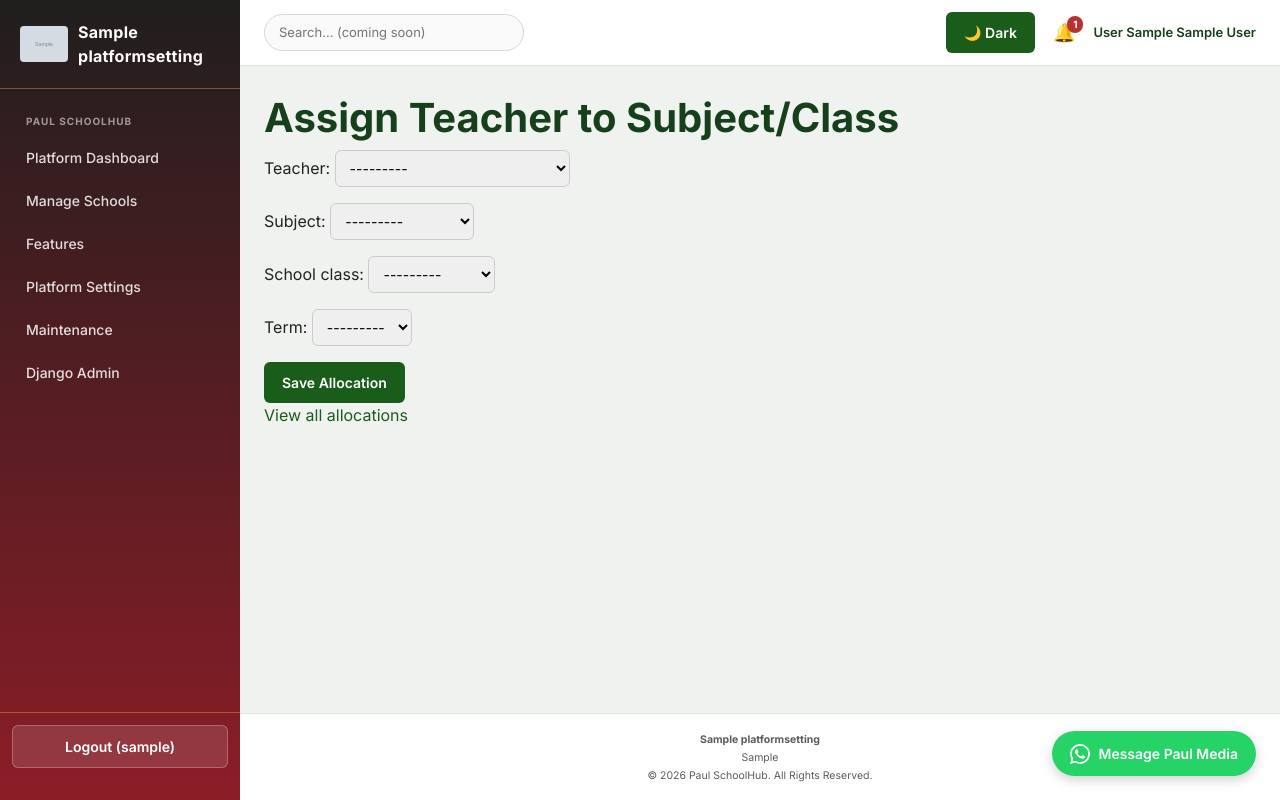
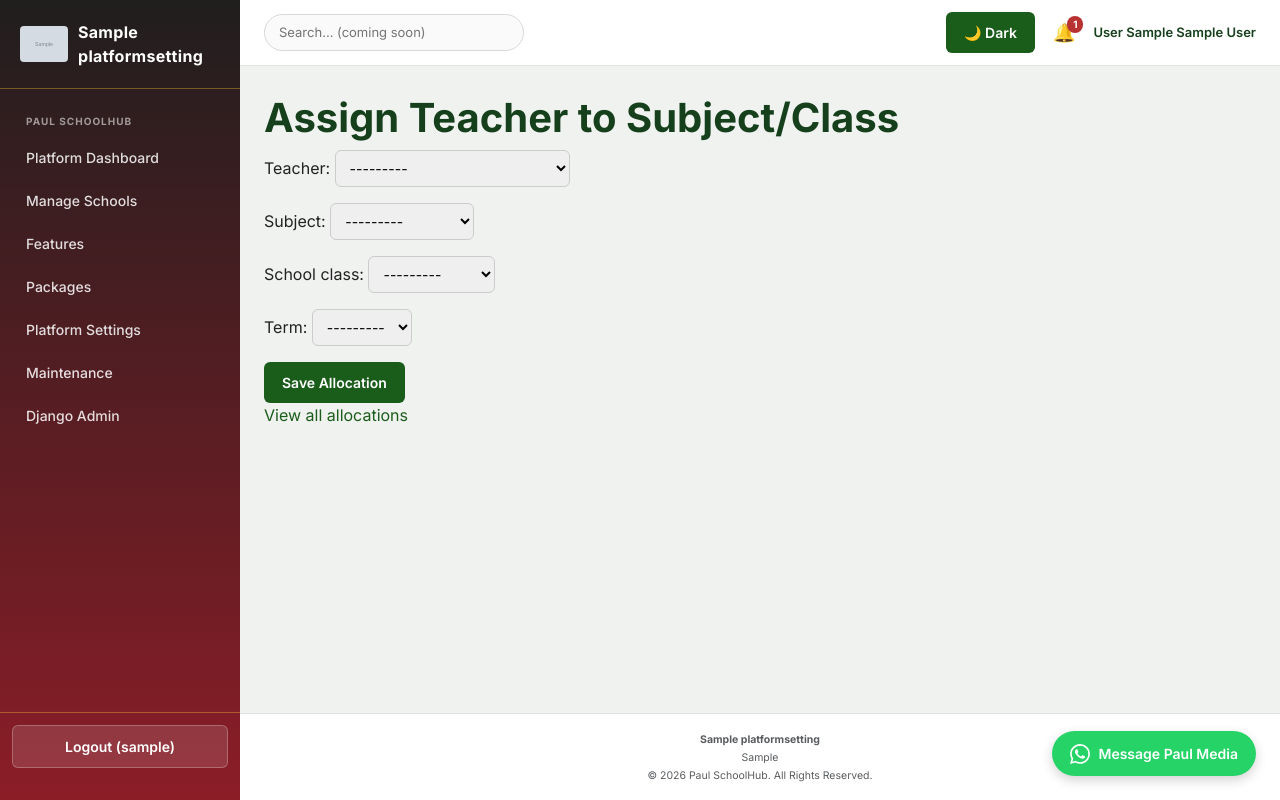
Before and after one commit to Obagoldpaul/school-result-system, a Django app: page /allocations/add/ in a window 1280 px wide. Run offline with Django 5.2, Linux system fonts and the light colour scheme; a user stored in the database is signed in; tables that the repository leaves empty hold one stand-in row (values such as "Sample post"); grey boxes marked "Sample" are stand-in pictures; data that the repository does not hold is empty.

Commit message:
Add packages to platform sidebar

```diff
--- a/templates/base.html
+++ b/templates/base.html
@@ -112,6 +112,10 @@
 
                 <a href="{% url 'manage_features' %}">
                     Features
+                </a>
+
+                <a href="{% url 'manage_packages' %}">
+                    Packages
                 </a>
 
                 <a href="{% url 'platform_settings' %}">
```
